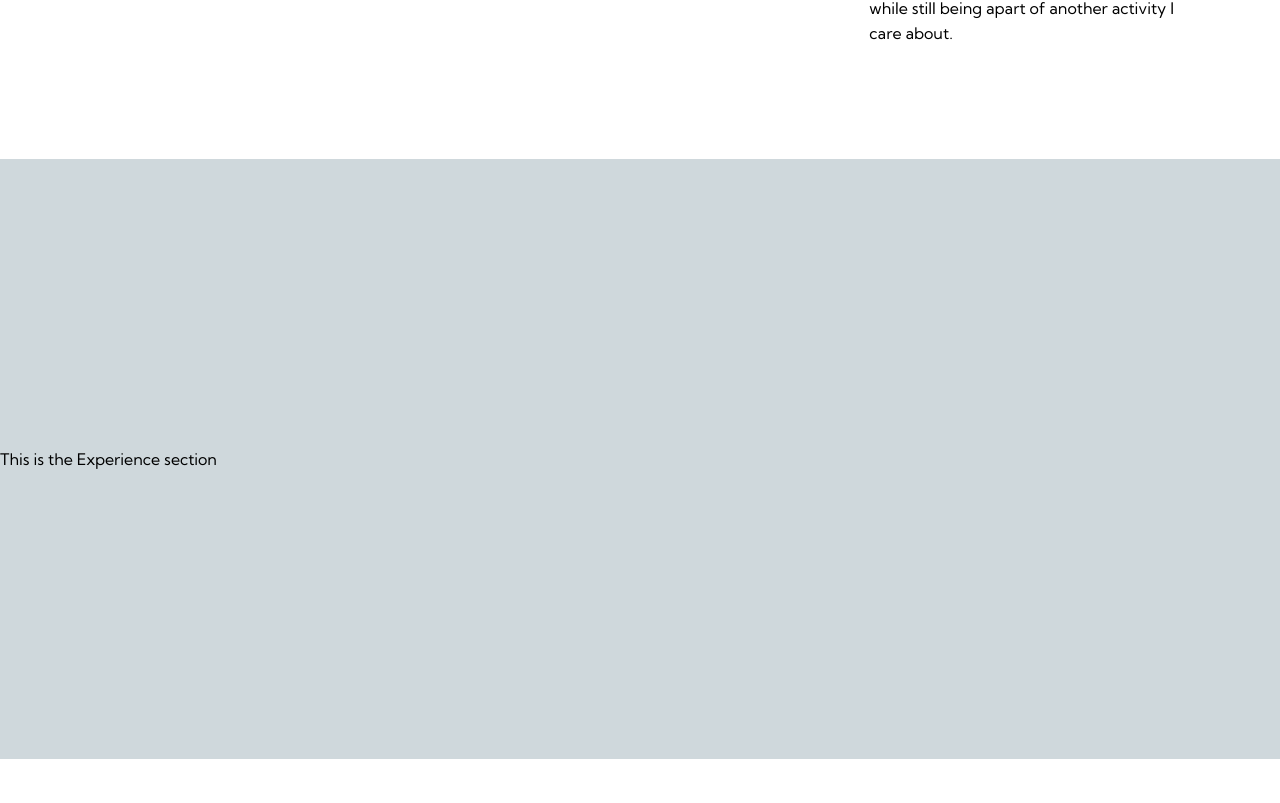
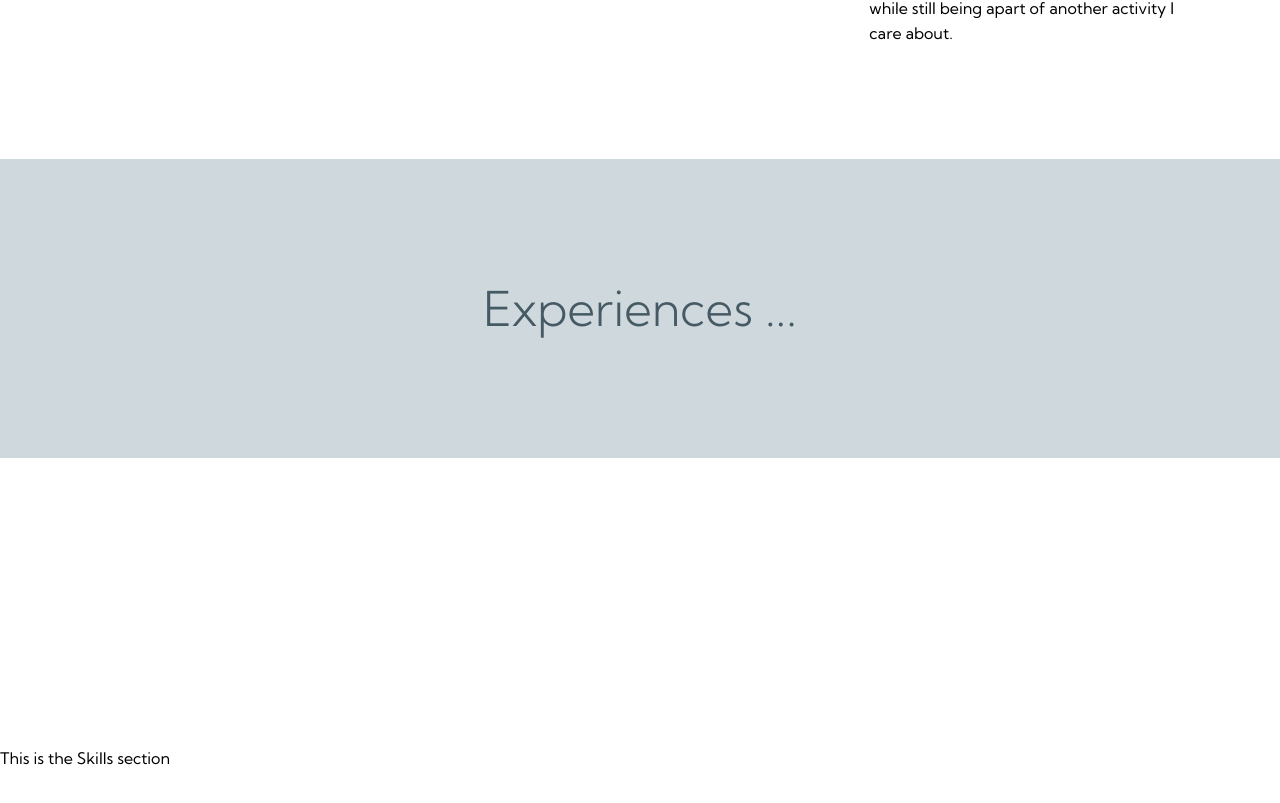
Before and after one commit to Bendr-Dev/Personal-Website, a Svelte app: page / in a window 1280 px wide. Shown: the part 1490-2293 px from the top of the page. Built offline with nearby package versions, Linux system fonts and the light colour scheme.

Commit message:
Adds title

```diff
--- a/src/Experience.svelte
+++ b/src/Experience.svelte
@@ -5,10 +5,25 @@
   .experience {
     display: flex;
     width: 100%;
-    height: 75vh;
+    height: auto;
     background-color: var(--light-primary-color);
-    align-items: center;
+    flex-direction: column;
+    padding: 5rem 0;
+  }
+
+  .title {
+    color: var(--dark-primary-color);
+    text-align: center;
+    font-size: 32px;
+  }
+
+  .title h2 {
+    font-weight: 100;
   }
 </style>
 
-<div class="experience" id="experiences">This is the Experience section</div>
+<section class="experience" id="experiences">
+  <div class="title">
+    <h2>Experiences ...</h2>
+  </div>
+</section>
```
